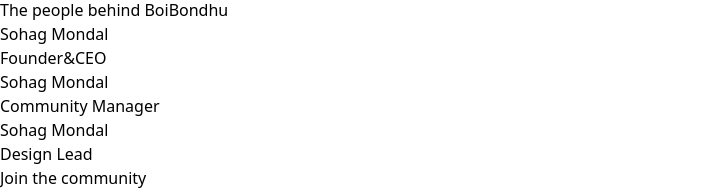
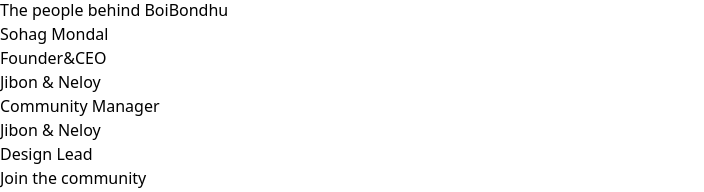
Before and after one commit to Sohag987/boibondhu-forntend, a React (Vite) app: page /about in a window 1280 px wide. Shown: the part 1058-1250 px from the top of the page, without its empty margins (0-704 px from the left). Built offline with nearby package versions, Linux system fonts and the light colour scheme.

Commit message:
About us section uploaded

```diff
--- a/src/components/about/About.jsx
+++ b/src/components/about/About.jsx
@@ -22,8 +22,8 @@ const values = [
 
 const team = [
   { name: 'Sohag Mondal',   role: 'Founder&CEO' },
-  { name: 'Sohag Mondal',  role: 'Community Manager'   },
-  { name: 'Sohag Mondal', role: 'Design Lead'},
+  { name: 'Jibon & Neloy',  role: 'Community Manager'   },
+  { name: 'Jibon & Neloy', role: 'Design Lead'},
 ]
 
 const About = () => {
```
